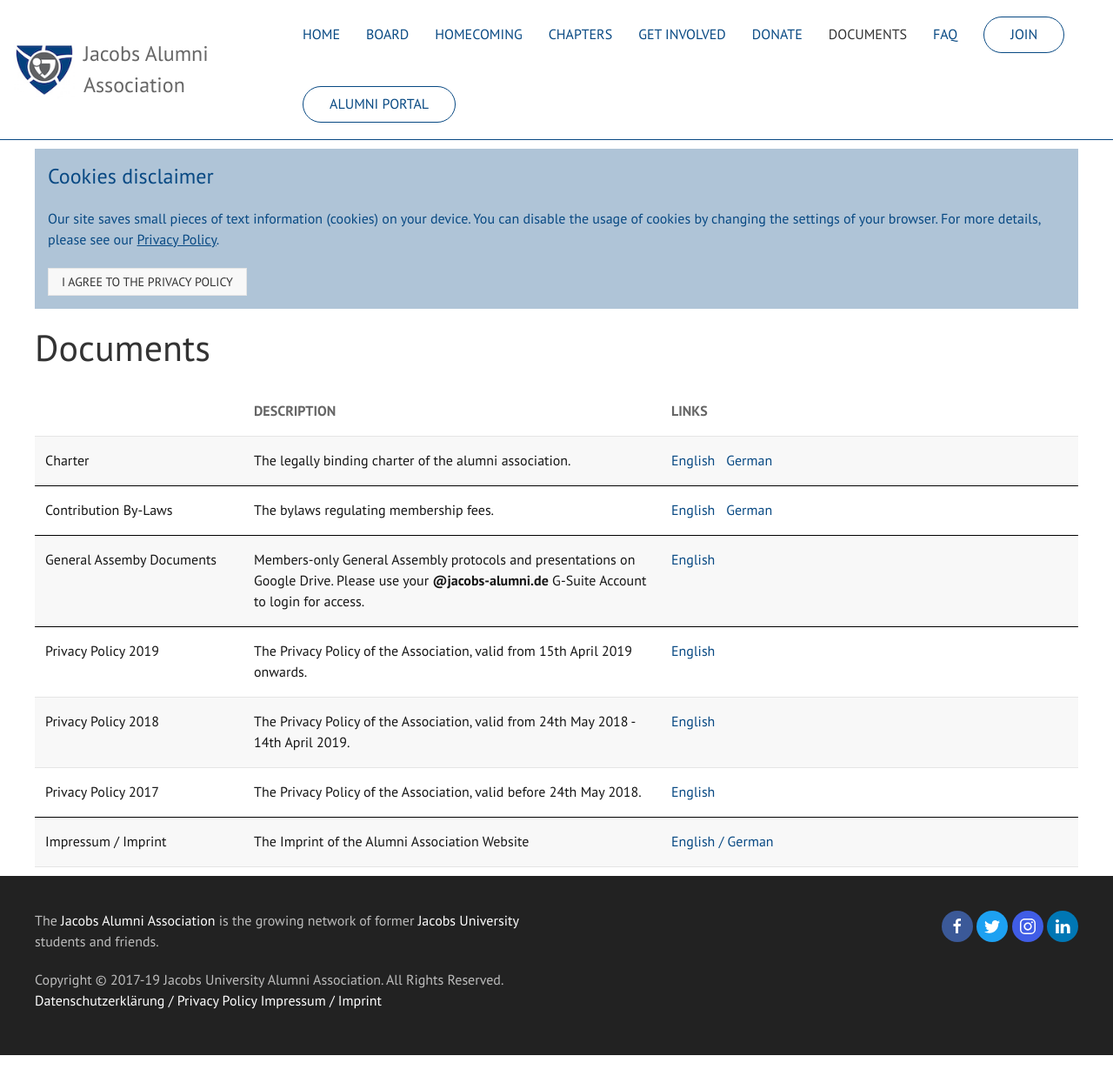
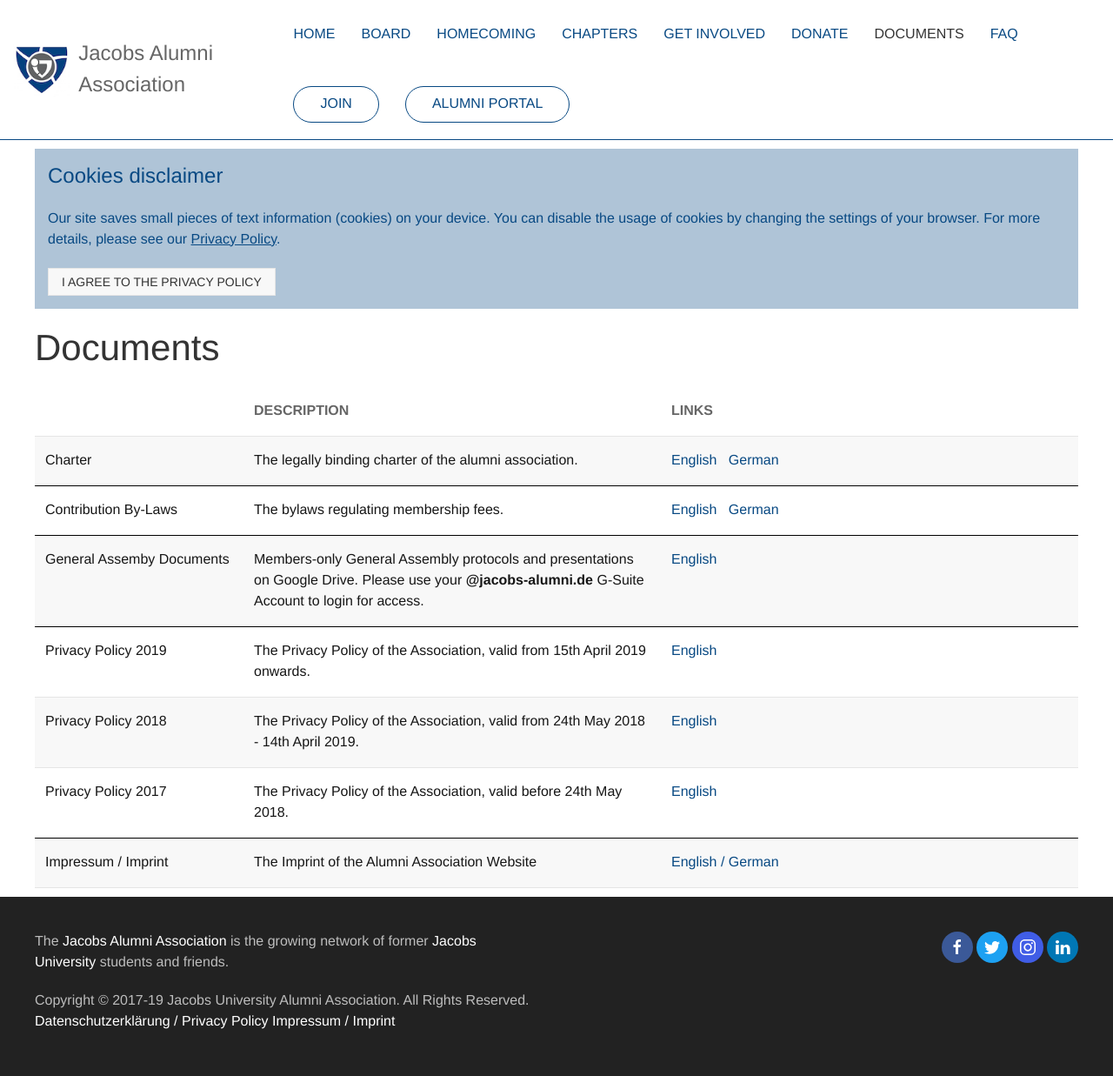
Before and after one commit to JacobsAlumni/jekyll.jacobs-alumni.de, a Jekyll site: the page built from src/documents/index.html, in a window 1280 px wide. Shown: the whole page at 87% size. Built offline with Jekyll 4.4.1, drawn with Linux system fonts in a browser that asks for light colours; before the commit the page ends 1213 px from its top, so only the background shows below that.

Commit message:
Remove unused font

```diff
--- a/_layouts/default.html
+++ b/_layouts/default.html
@@ -14,7 +14,6 @@
 
     <link rel="icon" type="image/png" href="/media/favicon.png" />
 
-    <link href="https://fonts.googleapis.com/css?family=PT+Sans:400,400i,700,700i&amp;subset=cyrillic,cyrillic-ext,latin-ext" rel="stylesheet" />
     <link rel="stylesheet" text="text/css" href="/dist/site/css/style.css" />
 
     {% include ga.html %}
```
